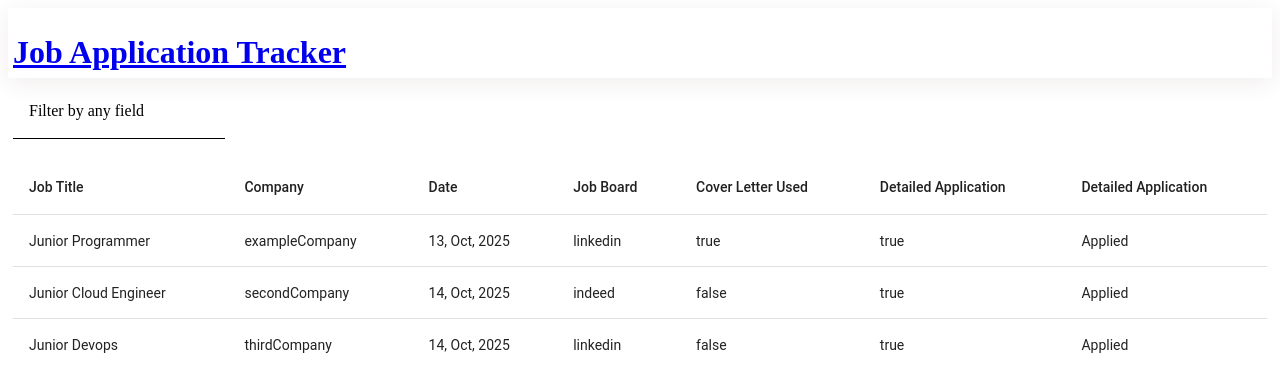
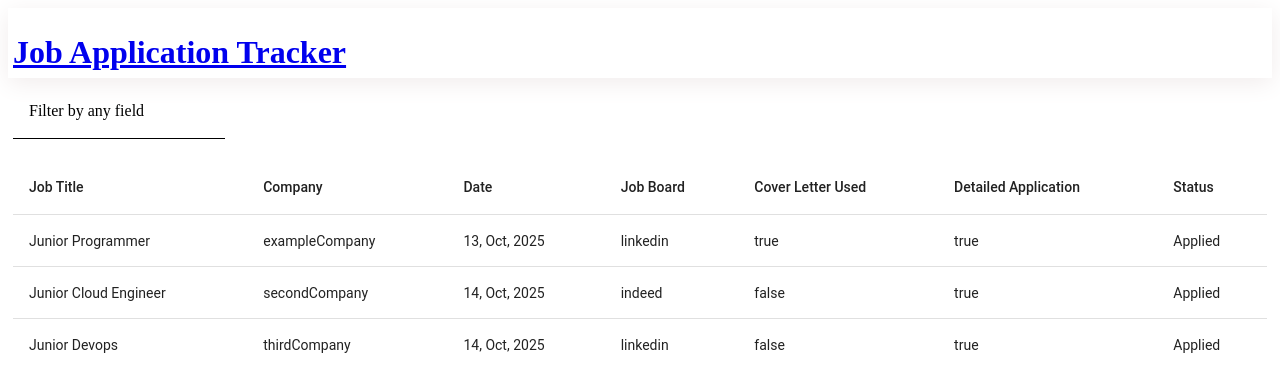
Before and after one commit to Jo53f/angular-jobApplicationTracker, an Angular app: page / in a window 1280 px wide. Shown: the top 392 px of the page. Built offline with nearby package versions, Linux system fonts and the light colour scheme.

Commit message:
fixed status column header

```diff
--- a/src/app/home/home.html
+++ b/src/app/home/home.html
@@ -36,7 +36,7 @@
         </ng-container>
 
         <ng-container matColumnDef="status">
-            <th mat-header-cell *matHeaderCellDef>Detailed Application</th>
+            <th mat-header-cell *matHeaderCellDef>Status</th>
             <td mat-cell *matCellDef="let application">{{application.status}}</td>
         </ng-container>
 
```
